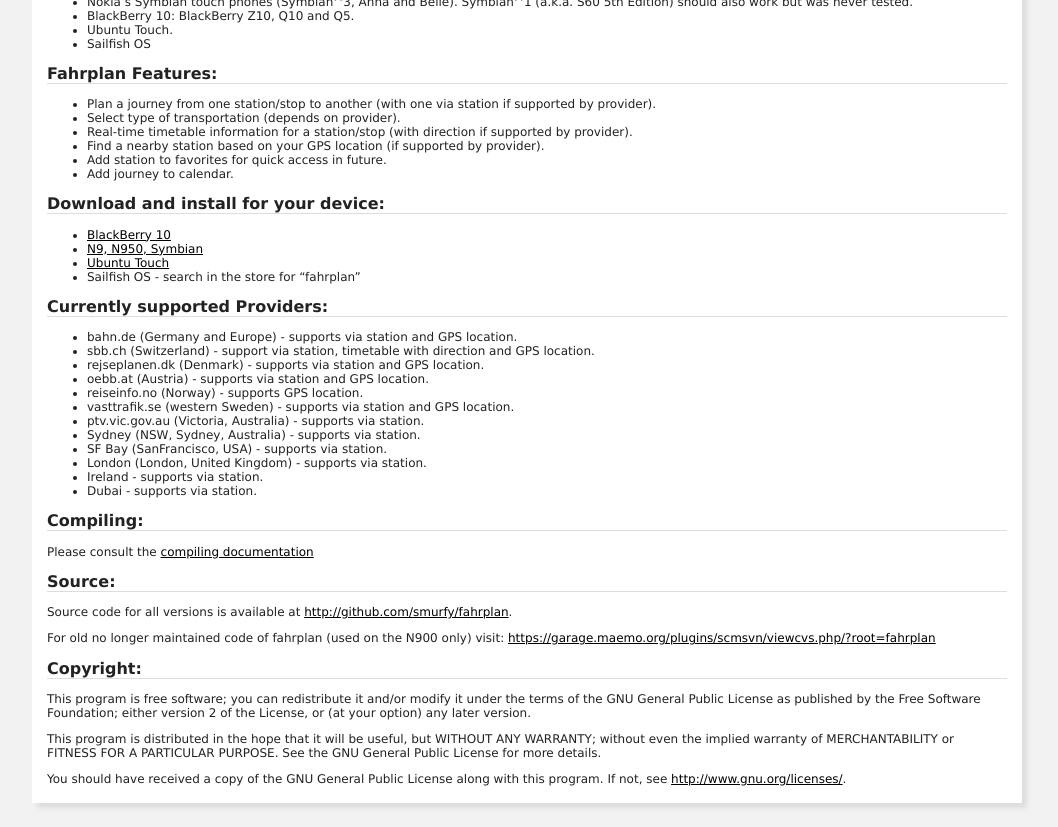
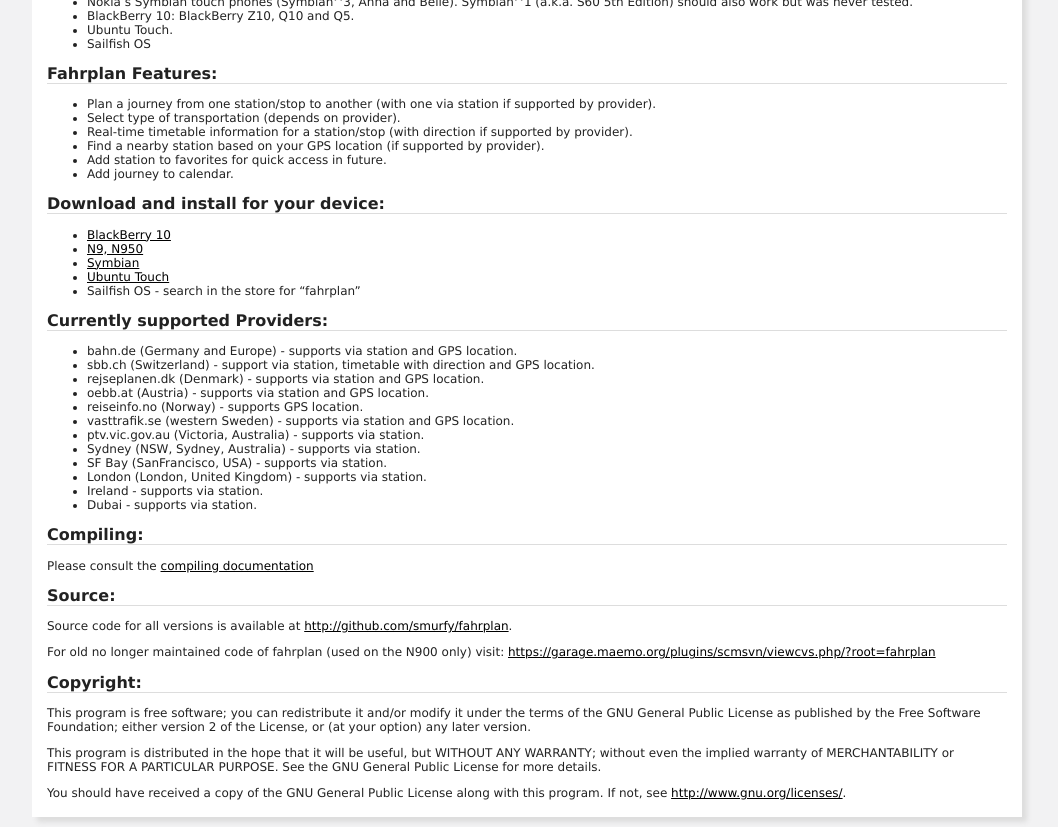
Before and after one commit to smurfy/fahrplan, a Jekyll site: the page built from index.md, in a window 1280 px wide. Shown: the part 320-1147 px from the top of the page, without its empty margins (113-1171 px from the left). Built offline with Jekyll 4.4.1, drawn with Linux system fonts in a browser that asks for light colours; part of the change alters nothing that is shown.

```diff
--- a/index.md
+++ b/index.md
@@ -35,7 +35,8 @@ Download and install for your device:
 -------------------------------------
 
 * [BlackBerry 10][2]
-* [N9, N950, Symbian][3]
+* [N9, N950][5]
+* [Symbian][3]
 * [Ubuntu Touch][4]
 * Sailfish OS - search in the store for "fahrplan"
 
@@ -87,3 +88,4 @@ with this program.  If not, see <http://www.gnu.org/licenses/>.
 [2]: https://appworld.blackberry.com/webstore/content/28277436/?lang=en&countrycode=DE
 [3]: download
 [4]: https://launchpad.net/~mzanetti/+archive/ppa
+[5]: https://openrepos.net/content/smurfy/fahrplan
```
